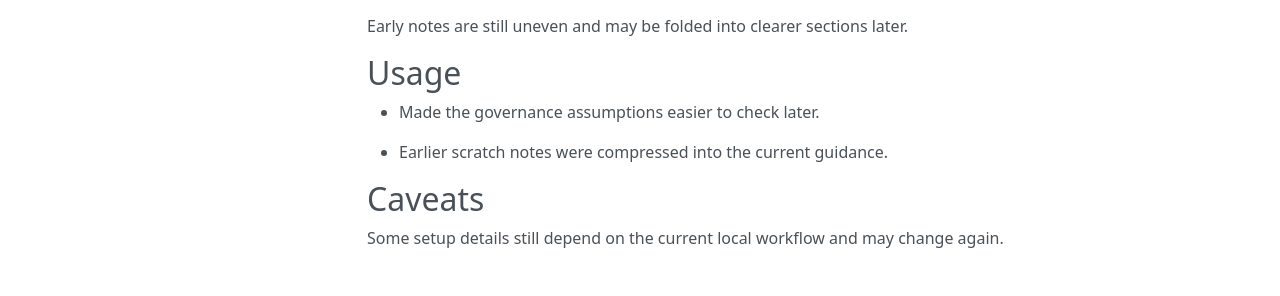
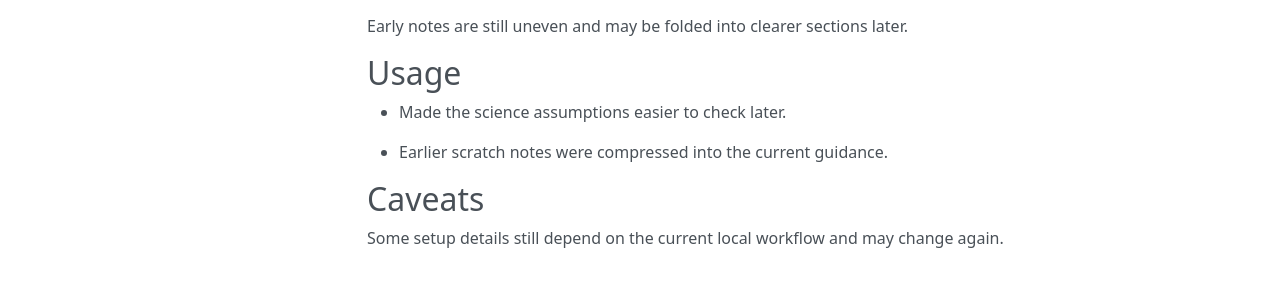
Before and after one commit to sebastianspicker/rae, an MkDocs documentation site: the page built from docs/README.md, in a window 1280 px wide. Shown: the part 340-636 px from the top of the page. Built offline with MkDocs 1.6.1, drawn with Linux system fonts in a browser that asks for light colours; nearby versions of some CDN libraries.

Commit message:
docs(science): publish the supplementary scientific foundation

```diff
--- a/docs/README.md
+++ b/docs/README.md
@@ -11,7 +11,7 @@ This page keeps the current readme guidance concise after earlier rough notes.
 Early notes are still uneven and may be folded into clearer sections later.
 
 ## Usage
-- Made the governance assumptions easier to check later.
+- Made the science assumptions easier to check later.
 
 - Earlier scratch notes were compressed into the current guidance.
 
```
Also changed, not shown: docs/science-checks.md (added, +11 -0 lines).
